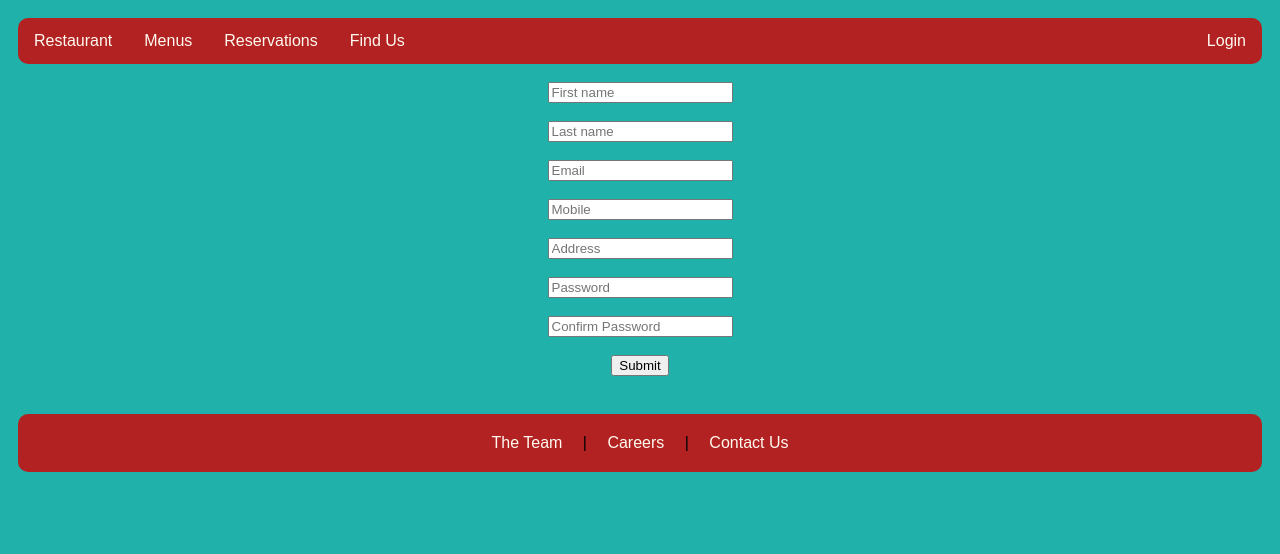
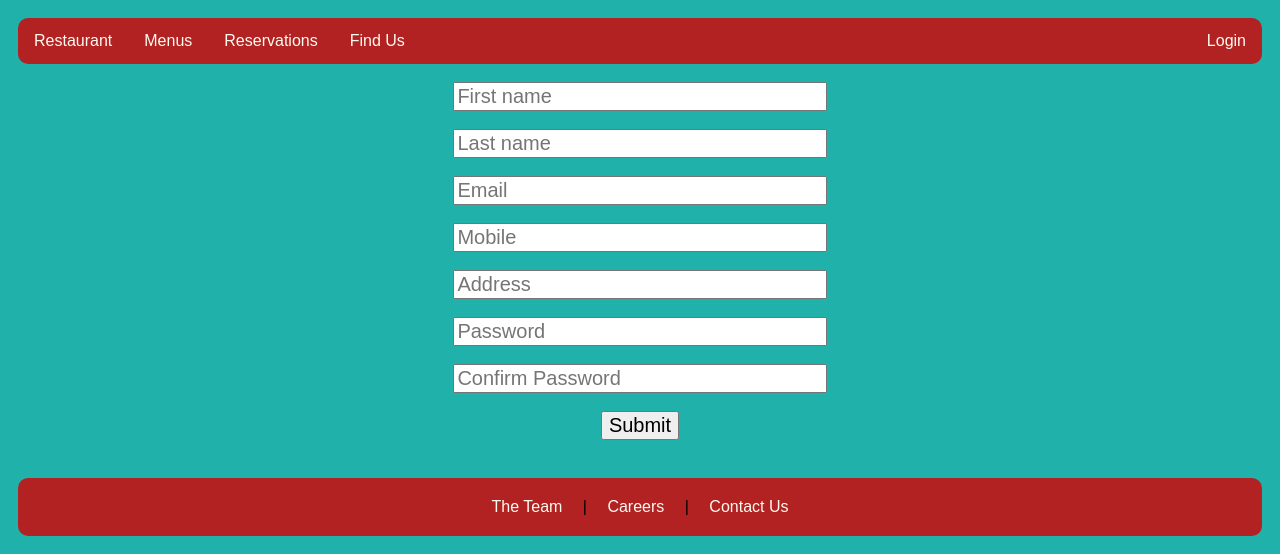
Before and after one commit to Wellington-Nodari/reggio-cantina, a Flask app: page /signup in a window 1280 px wide. Shown: the part 259-813 px from the top of the page. Before the commit the page ends 731 px from the top, so only its background shows below. Run offline with Flask 2, Linux system fonts and the light colour scheme; some libraries are stand-ins or nearby versions.

Commit message:
CSS login and signup forms features

```diff
--- a/static/home.css
+++ b/static/home.css
@@ -395,6 +395,9 @@ body {
 .form {
     display: block;
     text-align: center;
+    height: auto;
+    width: auto;
+
 }
 
 #loginForm #signupForm {
@@ -404,9 +407,24 @@ body {
     text-align: left;
 }
 
-#loginbtn #signupbtn {
+#submtbtn{
     display: block;
     margin-left: auto;
     margin-right: auto;
     text-align: center;
+    font-size: 20px;
 }
+
+#loginForm input {
+    width: 30%;
+    width-max: auto;
+    height-max: auto;
+    font-size: 20px;
+}
+
+#signupForm input {
+    width: 30%;
+    width-max: auto;
+    height-max: auto;
+    font-size: 20px;
+}
--- a/templates/login.html
+++ b/templates/login.html
@@ -31,7 +31,7 @@
                   <br/>
                   <input placeholder="Password" name="pwd" type="password" id="pwd"><br/><br/>
 <!--                  <input type="submit" value="Confirm" id="logbtn" style="text-align: center;">-->
-                  <button type="submit" value="Confirm" id="logbtn" onclick="refreshPage()">Submit</button>
+                  <button type="submit" value="Confirm" id="submtbtn" onclick="refreshPage()">Submit</button>
                 </form>
             </div><br>
         </div>
--- a/templates/signup.html
+++ b/templates/signup.html
@@ -40,7 +40,7 @@
                   <input placeholder="Password" name="pwd" type="password" id="pwd"><br/><br/>
                   <input placeholder="Confirm Password" name="pwdC" type="password" id="pwdC"><br/><br/>
 <!--                  <input type="submit" value="Confirm" id="erlbtn">-->
-                  <button type="submit" value="Confirm" id="signupbtn" onclick="refreshPage()">Submit</button>
+                  <button type="submit" value="Confirm" id="submtbtn" onclick="refreshPage()">Submit</button>
                 </form>
             </div><br>
         </div>
```
